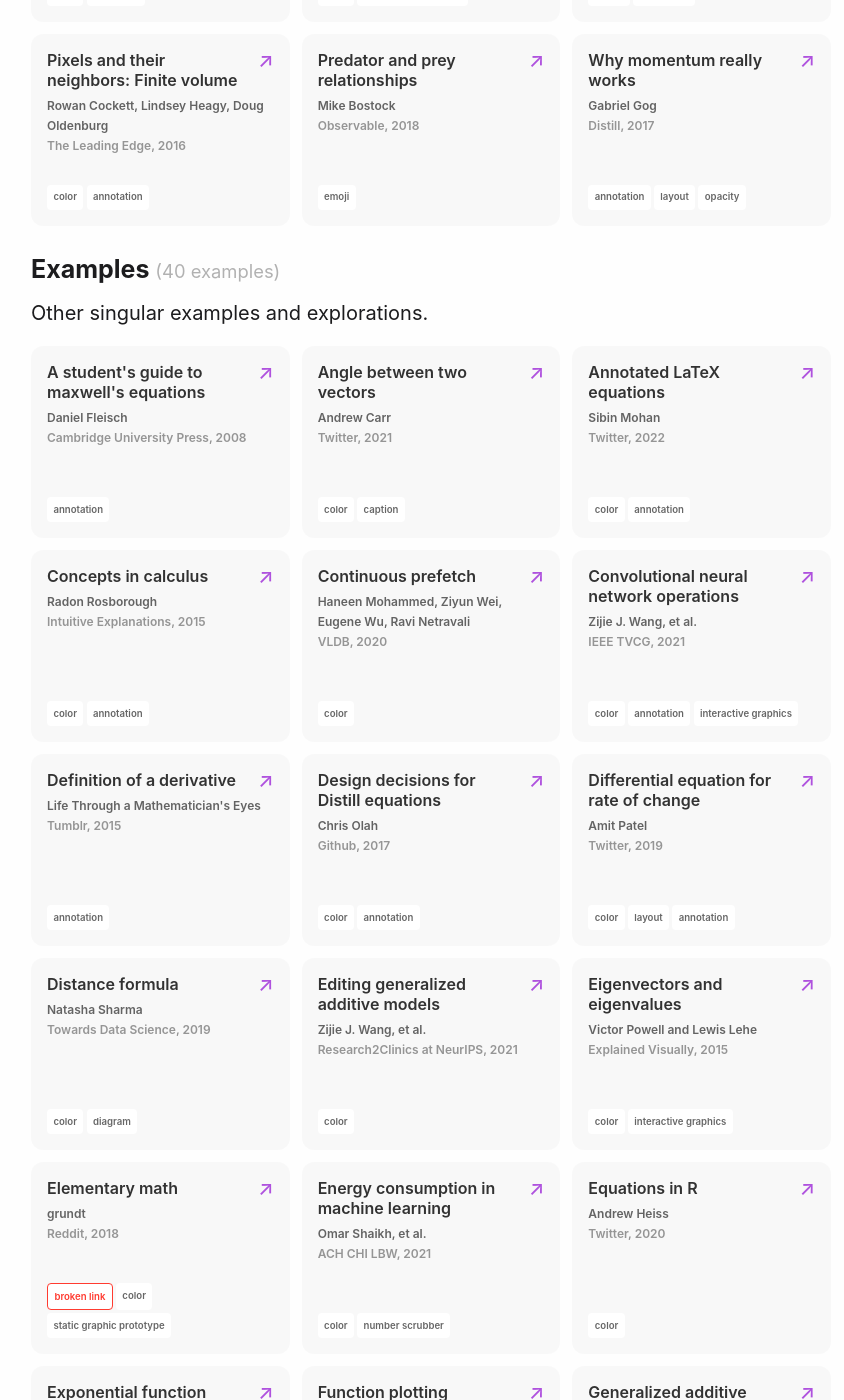
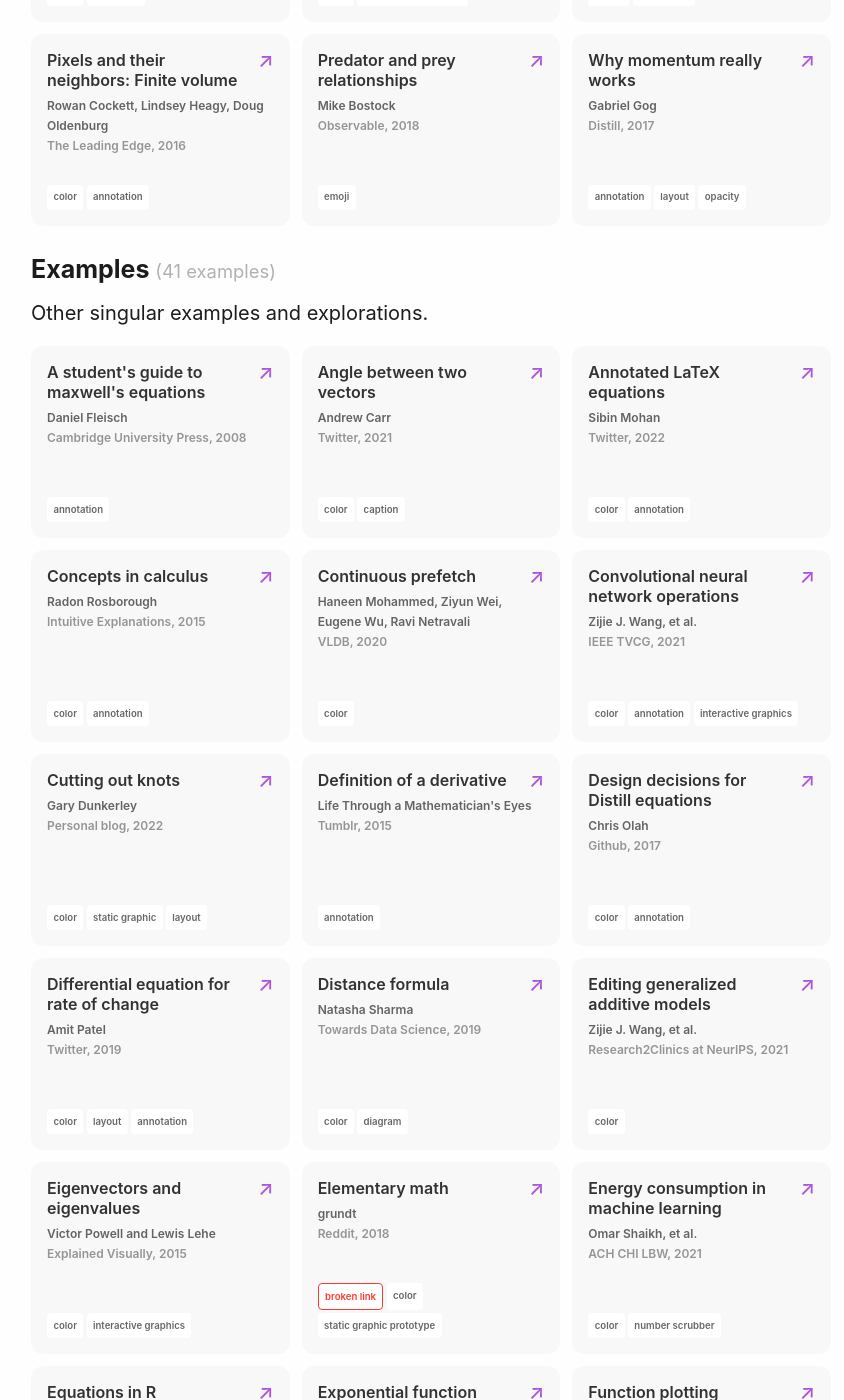
Before and after one commit to fredhohman/awesome-mathematical-notation-design, a Jekyll site: the page built from index.md, in a window 1280 px wide and 1400 px high, scrolled down 1756 px. Shown: the whole window, without its empty margins (209-1053 px from the left). Built offline with Jekyll 4.4.1, drawn with Linux system fonts in a browser that asks for light colours.

Commit message:
feat: add math knot talk example

```diff
--- a/_data/examples.yaml
+++ b/_data/examples.yaml
@@ -520,3 +520,14 @@
     - color
     - annotation
     - layout
+
+- title: Cutting out knots
+  author: Gary Dunkerley
+  publication: Personal blog
+  year: 2022
+  link: https://garydunkerley.github.io/files/slides/cutting_out_knots.pdf
+  type: example
+  tags:
+    - color
+    - static graphic
+    - layout
```
